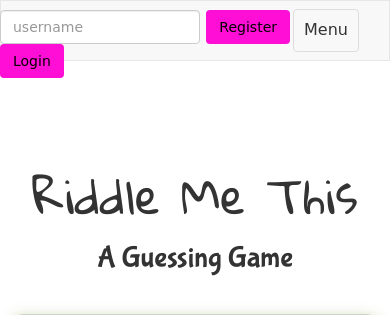
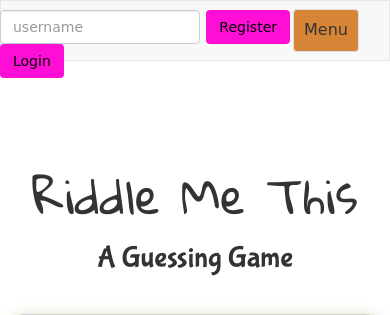
Before and after one commit to Code-Institute-Submissions/project-3, a Flask app: page / in a window 390 px wide. Shown: the top 315 px of the page. Run offline with Flask 2, Linux system fonts and the light colour scheme; some libraries are stand-ins or nearby versions; some web fonts are replaced.

Commit message:
Improved color for Menu button (small screens).

```diff
--- a/static/css/styles.css
+++ b/static/css/styles.css
@@ -209,6 +209,14 @@ header h2 {
     background: yellow;
 }
 
+#menu_btn {
+    background-color: #d58535;
+}
+
+#menu_btn:hover {
+    background-color: #e6c49a;
+}
+
 .green {
     color: rgb(17, 146, 5);
     padding: 5px;
--- a/templates/base.html
+++ b/templates/base.html
@@ -20,7 +20,7 @@
                         <div class="logo">
                             <div class="navbar navbar-default restrict-size">
                                 <nav class="container-fluid">
-                                    <button class="navbar-toggle" data-toggle="collapse" data-target=".navHeaderCollapse">
+                                    <button id="menu_btn" class="navbar-toggle" data-toggle="collapse" data-target=".navHeaderCollapse">
                                         Menu
                                     </button>
                                     <div class="collapse navbar-collapse navHeaderCollapse">
```
